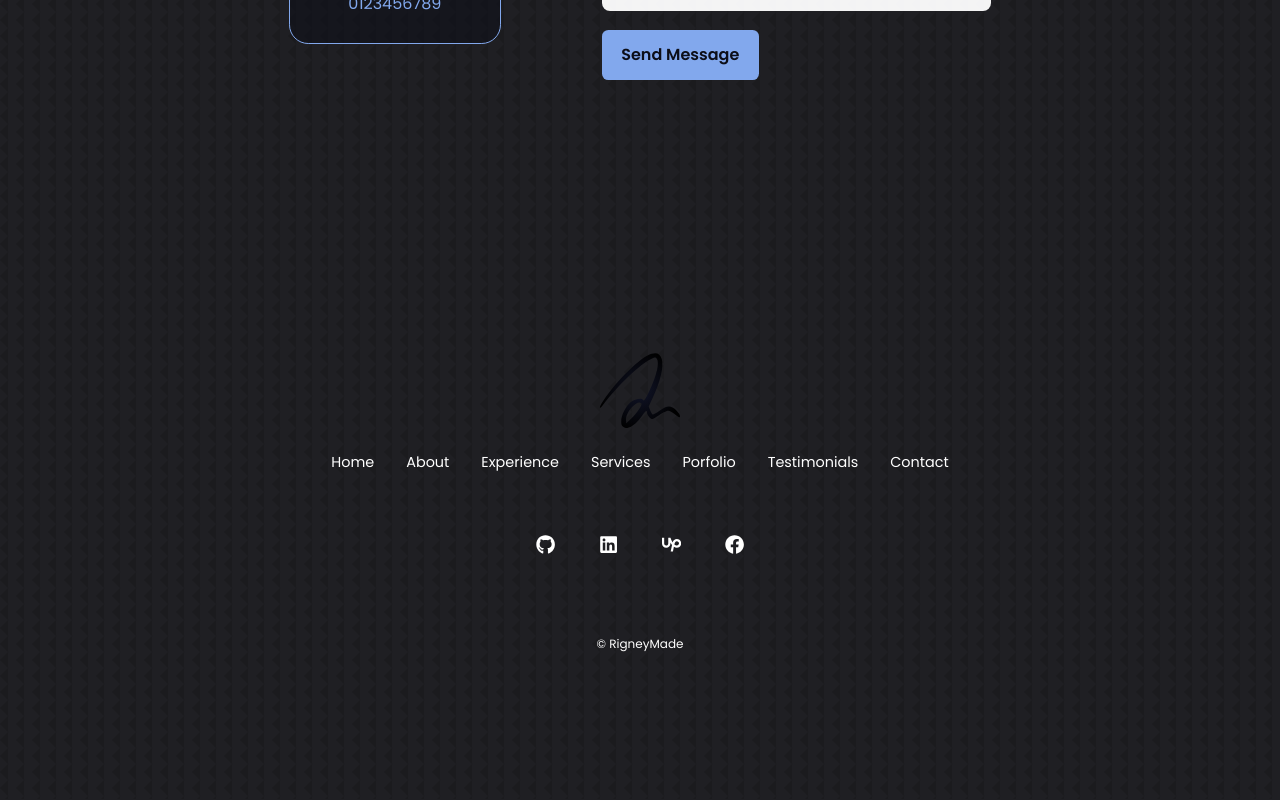
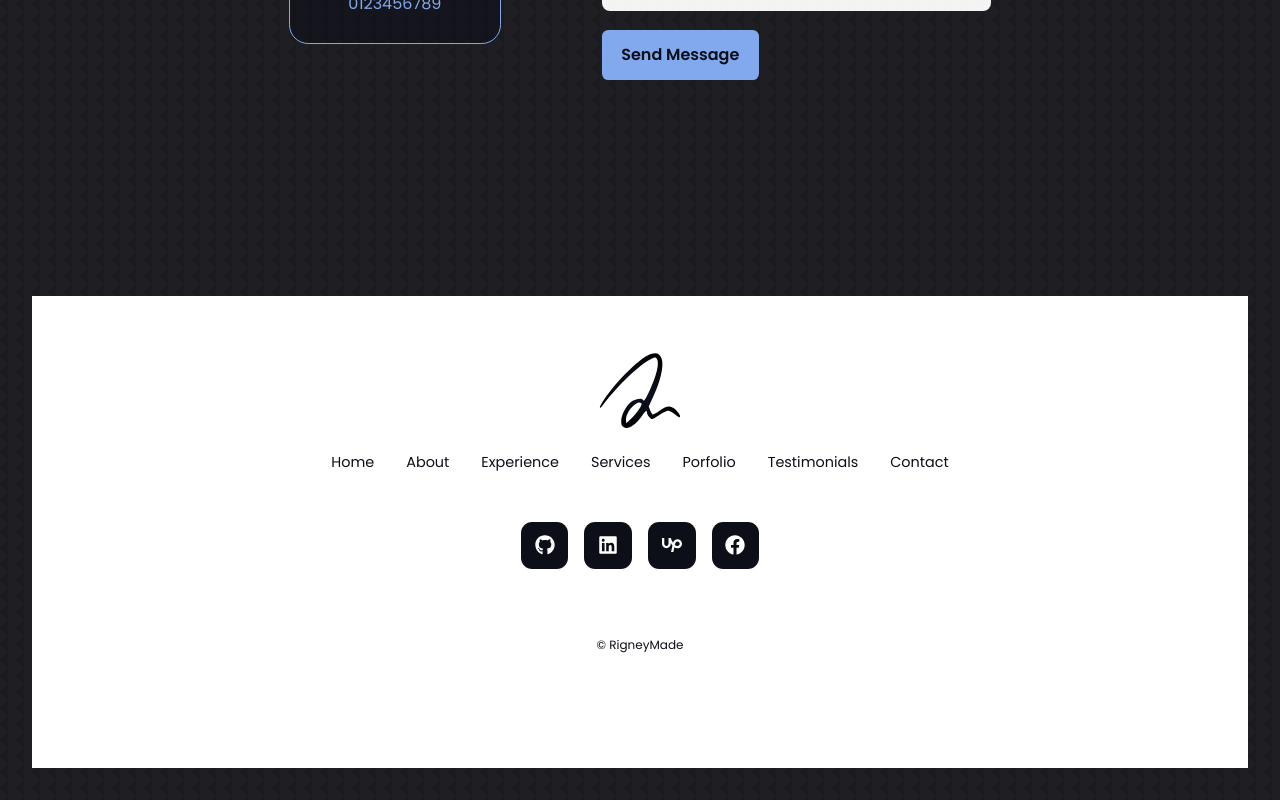
Before and after one commit to KramYengir/portfolio_page, a React (Vite) app: page / in a window 1280 px wide. Shown: the part 5604-6404 px from the top of the page. Built offline with nearby package versions, Linux system fonts and the light colour scheme.

Commit message:
update footer variables

```diff
--- a/src/components/Footer/Footer.css
+++ b/src/components/Footer/Footer.css
@@ -1,5 +1,5 @@
 footer {
-  background: var(--color-primary);
+  background: hsl(var(--clr-white));
 
   margin-top: 7rem;
   padding: 3rem 0;
@@ -9,25 +9,11 @@ footer {
 }
 
 footer a {
-  color: var(--color-bg);
+  color: hsl(var(--clr-dark));
 }
 
 .footer__logo {
   display: inline-block;
-  /* font-size: 2rem;
-  font-weight: 600;
-
-  color: var(--color-white);
-  background: rgba(68, 66, 66, 0.137);
-
-  border-radius: 0.5rem;
-
-  padding: 0.5rem 0.7rem;
-  margin-bottom: 2rem; */
-}
-
-.footer__logo span {
-  color: var(--color-bg-variant);
 }
 
 footer ul {
@@ -47,10 +33,9 @@ footer ul {
 
 .footer__socials a {
   display: flex;
-  font-size: 1.2rem;
+  font-size: var(--fs-500);
 
-  color: var(--color-white);
-  background: var(--color-bg);
+  background: hsl(var(--clr-dark));
 
   padding: 0.8rem;
 
@@ -60,17 +45,17 @@ footer ul {
 
 .footer__socials a:hover {
   background: transparent;
-  color: var(--color-bg);
+  color: hsl(var(--clr-dark));
   border-color: 0;
 }
 
 .footer__socials a:hover svg {
-  fill: var(--color-bg);
+  fill: hsl(var(--clr-dark));
 }
 
 .footer__copyright {
   margin-bottom: 4rem;
-  color: var(--color-bg);
+  color: hsl(var(--clr-dark));
 }
 
 /*****  media qeuries ******/
```
